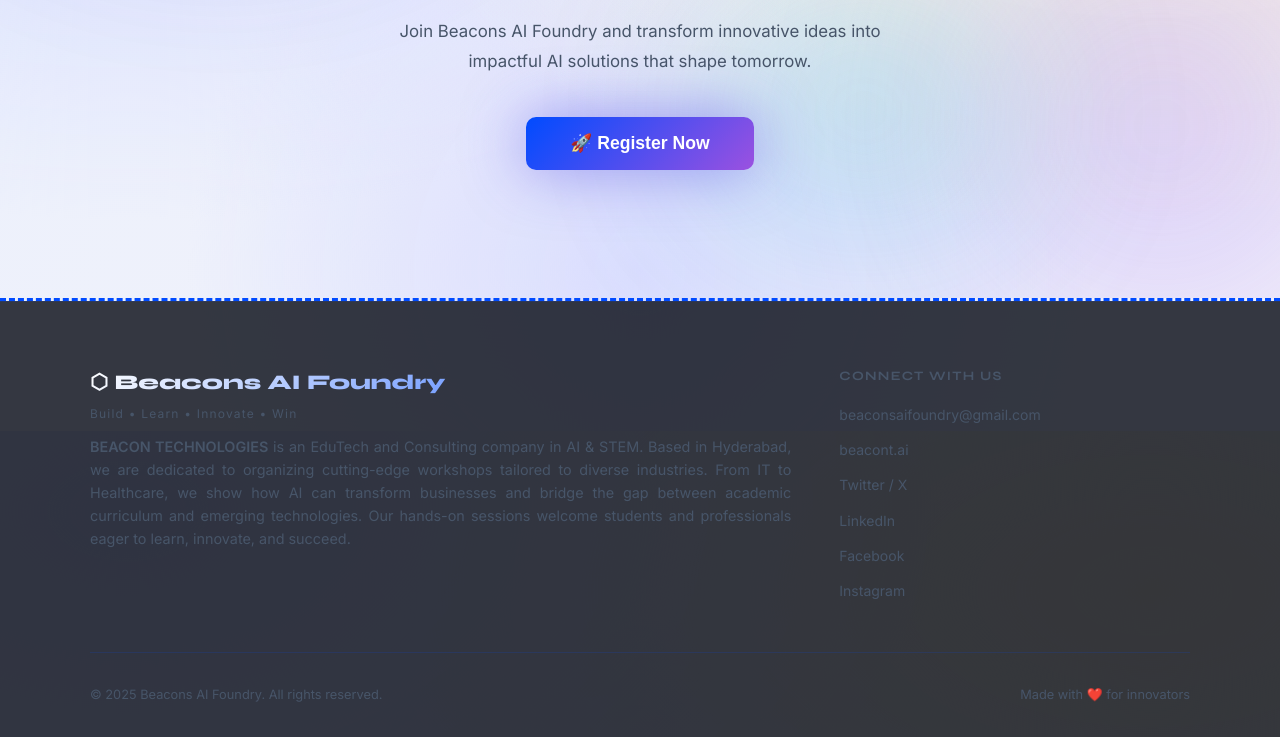
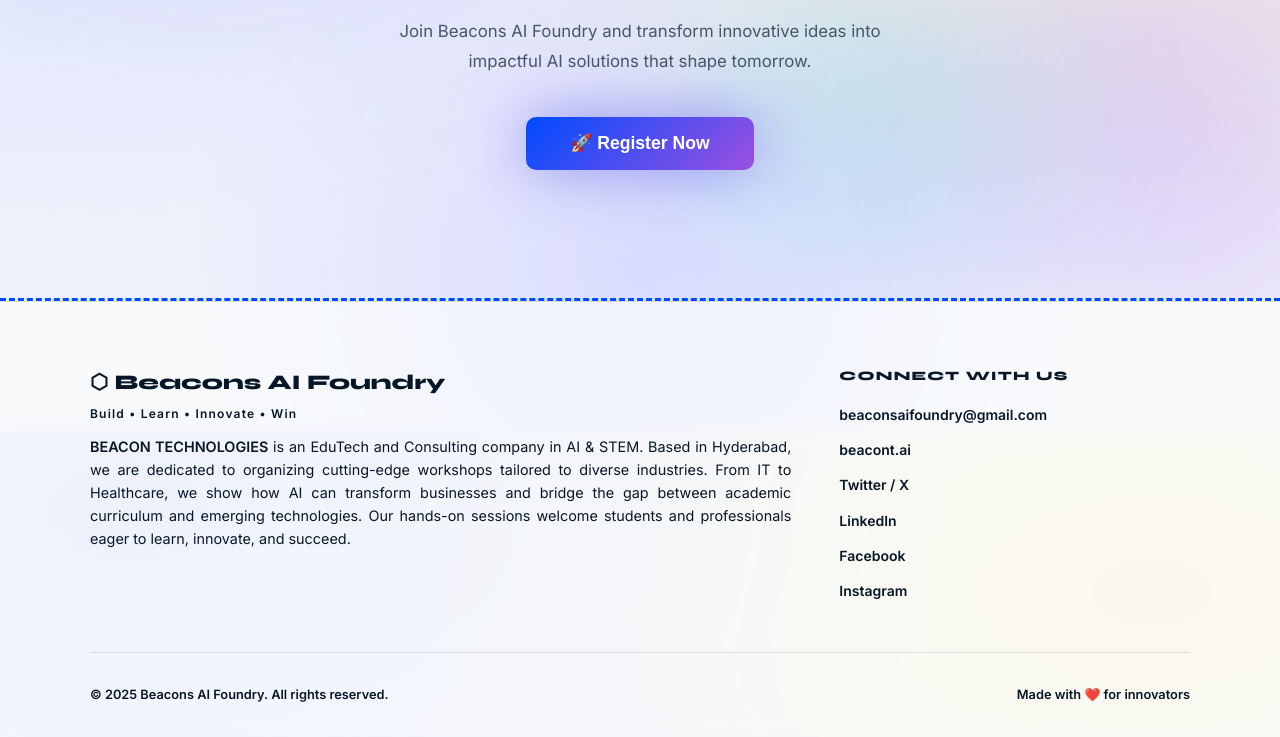
Before and after one commit to siddhardha-mns/Ai-Foundry-, a website built with Vite: page index.html in a window 1280 px wide. Shown: the part 5969-6706 px from the top of the page. Built offline with nearby package versions, Linux system fonts and the light colour scheme; animation ran at ten frames a second.

Commit message:
fix: update footer colors to match website theme and improve readability

```diff
--- a/index.html
+++ b/index.html
@@ -1053,9 +1053,10 @@
         footer {
             position: relative;
             z-index: 1;
-            border-top: 1px solid var(--glass-border);
+            border-top: 1px solid rgba(0, 0, 0, 0.1);
             padding: 4rem 2rem 2rem;
-            background: rgba(3, 7, 18, 0.8)
+            background: rgba(248, 250, 252, 0.6);
+            backdrop-filter: blur(10px);
         }
 
         .footer-inner {
@@ -1067,7 +1068,7 @@
         }
 
         .footer-brand p {
-            color: var(--muted);
+            color: var(--text-dark);
             font-size: 0.875rem;
             margin-top: 0.75rem;
             line-height: 1.7
@@ -1076,10 +1077,10 @@
         .footer-col h4 {
             font-family: 'Syne', sans-serif;
             font-size: 0.8rem;
-            font-weight: 700;
+            font-weight: 800;
             letter-spacing: 0.1em;
             text-transform: uppercase;
-            color: var(--muted);
+            color: var(--text-dark);
             margin-bottom: 1rem
         }
 
@@ -1091,40 +1092,41 @@
         }
 
         .footer-col ul li a {
-            color: var(--muted);
+            color: var(--text-dark);
             text-decoration: none;
             font-size: 0.875rem;
+            font-weight: 600;
             transition: color 0.2s
         }
 
         .footer-col ul li a:hover {
-            color: var(--text)
+            color: var(--primary)
         }
 
         .footer-bottom {
             max-width: 1100px;
             margin: 3rem auto 0;
             padding-top: 2rem;
-            border-top: 1px solid var(--glass-border);
+            border-top: 1px solid rgba(0, 0, 0, 0.1);
             display: flex;
             justify-content: space-between;
             align-items: center;
             font-size: 0.8rem;
-            color: var(--muted)
+            font-weight: 600;
+            color: var(--text-dark)
         }
 
         .footer-logo {
             font-family: 'Syne', sans-serif;
             font-weight: 800;
             font-size: 1.3rem;
-            background: linear-gradient(135deg, #fff, var(--glow1));
-            -webkit-background-clip: text;
-            -webkit-text-fill-color: transparent
+            color: var(--text-dark);
         }
 
         .footer-tagline {
             font-size: 0.75rem;
-            color: var(--muted);
+            color: var(--text-dark);
+            font-weight: 600;
             letter-spacing: 0.1em;
             margin-top: 0.3rem
         }
```
